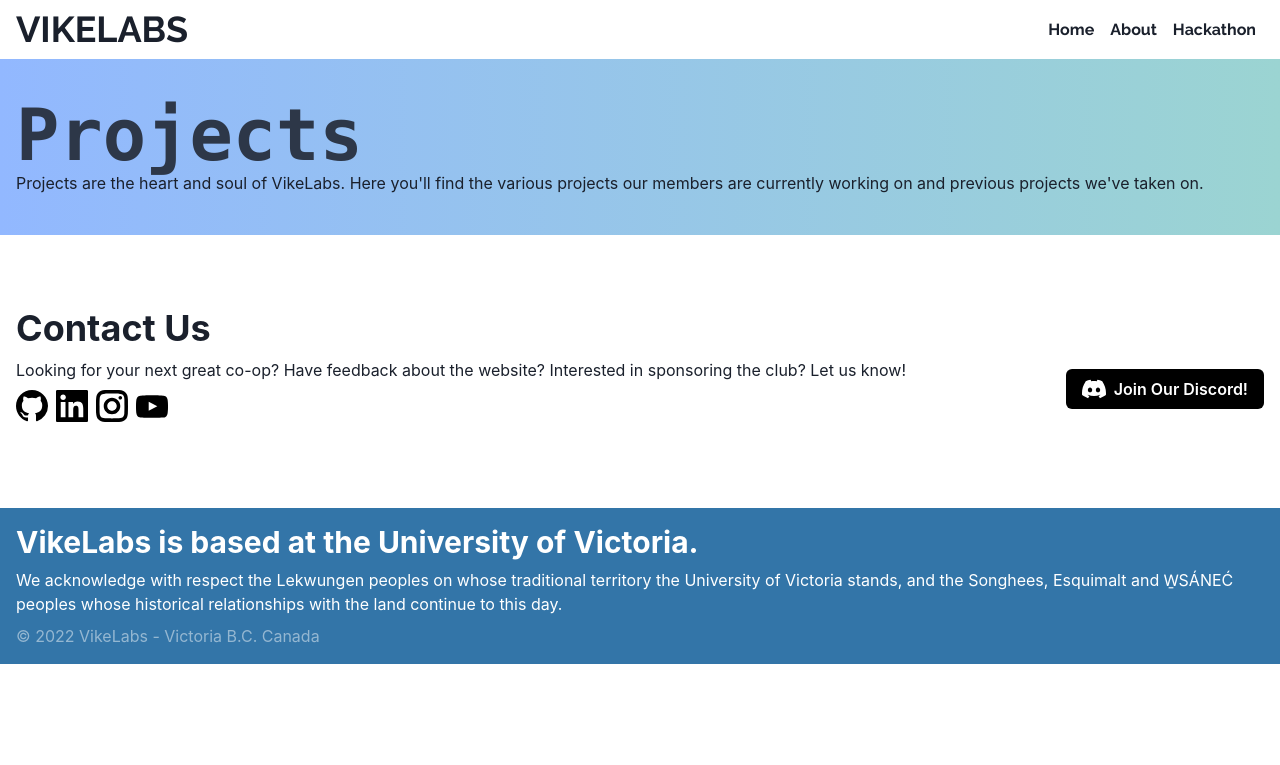
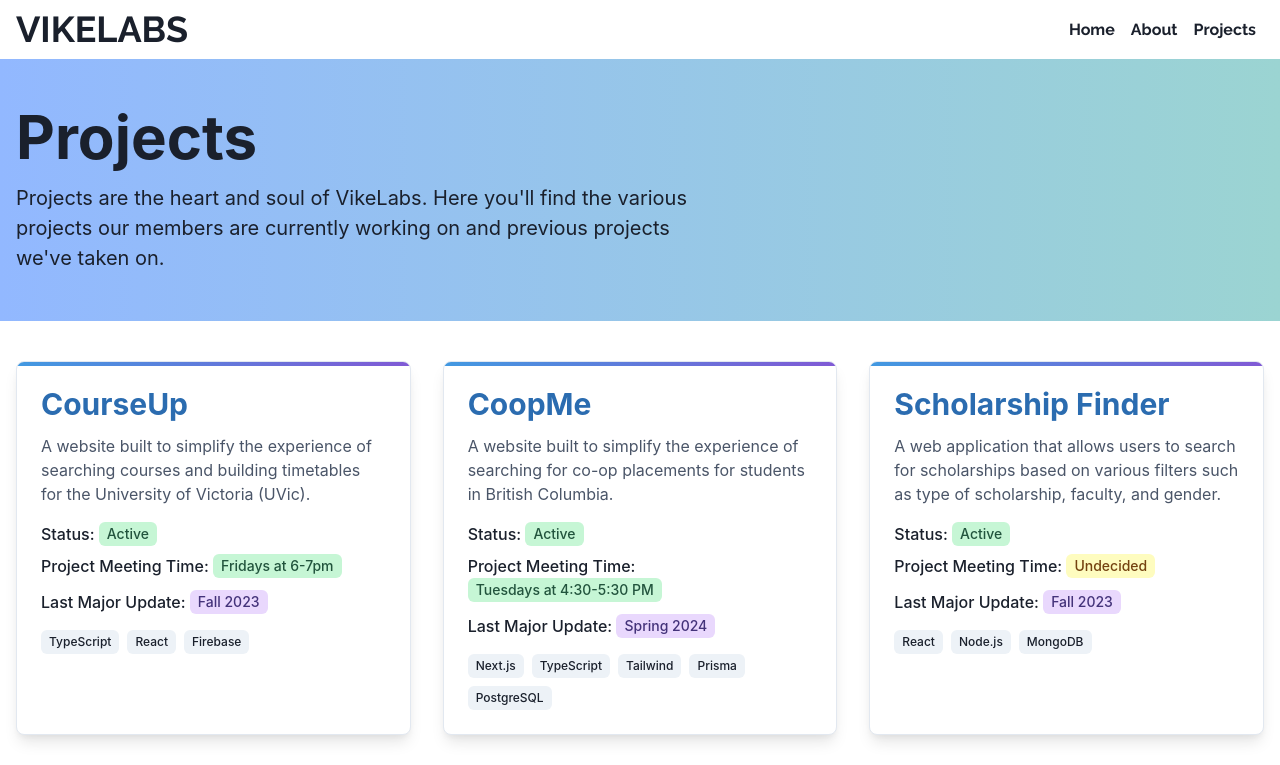
Before and after one commit to VikeLabs/vikelabs.ca, a Next.js app: page /projects in a window 1280 px wide. Shown: the top 765 px of the page. Built offline with nearby package versions, Linux system fonts and the light colour scheme.

Commit message:
updated projects section

```diff
--- a/components/header.tsx
+++ b/components/header.tsx
@@ -20,22 +20,22 @@ const menuItems: MenuItem[] = [
     title: "About",
     to: "/about",
   },
-  {
-    title: "Hackathon",
-    to: "/hackathon",
-  },
-  //{
-  //  title: "Kick Off 2024",
-  //  to: "/kickoff",
-  //},
+  // {
+  //   title: "Hackathon",
+  //   to: "/hackathon",
+  // },
+  // {
+  //   title: "Kick Off 2024",
+  //   to: "/kickoff",
+  // },
   // {
   //   title: "Blog",
   //   to: "/blog",
   // },
-  // {
-  //   title: "Projects",
-  //   to: "/projects",
-  // },
+  {
+    title: "Projects",
+    to: "/projects",
+  },
 ];
 
 const Logo = () => (
--- a/pages/about.tsx
+++ b/pages/about.tsx
@@ -45,7 +45,7 @@ export const About: NextPage = () => {
               display={["none", "none", "flex"]}
             >
               <Image
-                alt="three VikeLabs members"
+                alt="Three VikeLabs members"
                 placeholder="blur"
                 height={450}
                 width={600}
--- a/pages/projects.tsx
+++ b/pages/projects.tsx
@@ -1,43 +1,184 @@
-import { Box, Container, Flex, Heading, Text } from "@chakra-ui/layout";
+import { Box, Container, Flex, Heading, Text, Link, SimpleGrid, VStack, Tag, HStack } from "@chakra-ui/react"
+import { Contact } from "../components/contact"
+import { BaseLayout } from "../layouts/base"
+import { Metadata } from "../components/metadata"
 
-import { Contact } from "../components/contact";
-import { BaseLayout } from "../layouts/base";
-import { Metadata } from "../components/metadata";
+const getStatusColor = (status) => {
+  switch (status) {
+    case "Active":
+      return "green";
+    case "Development":
+      return "blue";
+    case "Staged":
+      return "purple";
+    case "In Progress":
+      return "orange";
+    default:
+      return "gray";
+  }
+};
 
-const ProjectsPage = ({ data }) => {
-  const projects = [];
+const projects = [
+  {
+    id: 1,
+    fields: { slug: "/courseup" },
+    frontmatter: {
+      title: "CourseUp",
+      description: "A website built to simplify the experience of searching courses and building timetables for the University of Victoria (UVic).",
+      status: "Active",
+      tech: ["TypeScript", "React", "Firebase"],
+      meetingTime: "Fridays at 6-7pm",
+      lastUpdate: "Fall 2023",
+      term: "Fall 2023"
+    }
+  },
+  {
+    id: 2,
+    fields: { slug: "/coopme" },
+    frontmatter: {
+      title: "CoopMe",
+      description: "A website built to simplify the experience of searching for co-op placements for students in British Columbia.",
+      status: "Active",
+      tech: ["Next.js", "TypeScript", "Tailwind", "Prisma", "PostgreSQL"],
+      meetingTime: "Tuesdays at 4:30-5:30 PM",
+      lastUpdate: "Spring 2024",
+      term: "Spring 2024"
+    }
+  },
+  {
+    id: 3,
+    fields: { slug: "/scholarship-finder" },
+    frontmatter: {
+      title: "Scholarship Finder",
+      description: "A web application that allows users to search for scholarships based on various filters such as type of scholarship, faculty, and gender.",
+      status: "Active",
+      tech: ["React", "Node.js", "MongoDB"],
+      meetingTime: "Undecided",
+      lastUpdate: "Fall 2023",
+      term: "Fall 2023"
+    }
+  },
+  {
+    id: 4,
+    fields: { slug: "/lockers" },
+    frontmatter: {
+      title: "Lockers",
+      description: "A website for registration and management of lockers, designed with mobile-first functionality.",
+      status: "Staging",
+      tech: ["Svelte", "TypeScript", "PostgreSQL", "Docker"],
+      meetingTime: "Undecided",
+      lastUpdate: "Spring 2024",
+      term: "Spring 2024"
+    }
+  },
+  {
+    id: 5,
+    fields: { slug: "/uvic-course-scraper" },
+    frontmatter: {
+      title: "UVic Course Scraper",
+      description: "A Node.js library that parses information from UVic course calendars and schedules, using Cheerio for HTML parsing.",
+      status: "Active",
+      tech: ["Node.js", "Cheerio", "TypeScript"],
+      meetingTime: "Undecided",
+      lastUpdate: "Fall 2023",
+      term: "Fall 2023"
+    }
+  },
+  {
+    id: 6,
+    fields: { slug: "/vikeeats" },
+    frontmatter: {
+      title: "VikeEats",
+      description: "A map web application for tracking food establishments on campus, showing food offerings and dietary warnings.",
+      status: "Active",
+      tech: ["React", "Flask", "SQLite", "Beautiful Soup"],
+      meetingTime: "Undecided",
+      lastUpdate: "Summer 2024",
+      term: "Summer 2024"
+    }
+  }
+];
+
+export default function Component() {
   return (
     <BaseLayout>
-      <Metadata title="Projects" />
-      <Box py="10" bgGradient="linear(to-l, #9bd4d2, #92b8ff)">
+      <Box py="12" bgGradient="linear(to-l, #9bd4d2, #92b8ff)">
         <Container maxW="container.xl">
-          <Flex align="center" color="gray.700">
-            <Heading as="h1" size="4xl" fontFamily="Consolas">
+          <Flex direction="column" align="flex-start" color="gray.800">
+            <Heading as="h1" size="3xl" mb={4} fontWeight="bold">
               Projects
             </Heading>
-          </Flex>
-          <Text>
+            <Text fontSize="xl" maxW="2xl">
               Projects are the heart and soul of VikeLabs. Here you'll find the
               various projects our members are currently working on and previous
               projects we've taken on.
             </Text>
+          </Flex>
         </Container>
       </Box>
+      <Box minHeight="100vh">
+        <Metadata title="Projects" />
         <Box py="10">
           <Container maxW="container.xl">
+            <SimpleGrid columns={{ base: 1, md: 2, lg: 3 }} spacing={8}>
               {projects.map((p) => (
-            <Box as="section" my="8">
-              {/* <Link as={GLink} to={`/projects${p.fields.slug}`} fontSize="4xl">
-                {p.frontmatter?.title || ""}
-              </Link> */}
-              {/* <Text>{p.frontmatter?.description || ""}</Text> */}
+                <Box
+                  key={p.id}
+                  as="section"
+                  borderWidth={1}
+                  borderRadius="lg"
+                  p={6}
+                  boxShadow="lg"
+                  bg="white"
+                  transition="all 0.3s"
+                  _hover={{ transform: 'translateY(-4px)', boxShadow: 'xl' }}
+                  position="relative"
+                  overflow="hidden"
+                >
+                  <Box
+                    position="absolute"
+                    top={0}
+                    left={0}
+                    right={0}
+                    height="4px"
+                    bgGradient="linear(to-r, blue.400, purple.500)"
+                  />
+                  <Heading as="h2" size="lg" mb={3}>
+                    <Link href={`/projects${p.fields.slug}`} color="blue.600" _hover={{ color: 'blue.800', textDecoration: "underline" }}>
+                      {p.frontmatter.title}
+                    </Link>
+                  </Heading>
+                  <Text fontSize="md" mb={4} color="gray.600">{p.frontmatter.description}</Text>
+                  <Text fontWeight="medium" mb={2}>
+                    Status: <Tag colorScheme={getStatusColor(p.frontmatter.status)}>{p.frontmatter.status}</Tag>
+                  </Text>
+                  <Text fontWeight="medium" mb={3}>
+                    Project Meeting Time:{' '}
+                    {p.frontmatter.meetingTime === 'Undecided' ? (
+                      <Tag colorScheme="yellow">Undecided</Tag>
+                    ) : (
+                      <Tag colorScheme="green">{p.frontmatter.meetingTime}</Tag>
+                    )}
+                  </Text>
+                  <Text fontWeight="medium" mb={3}>
+                    Last Major Update: <Tag colorScheme="purple">{p.frontmatter.lastUpdate}</Tag>
+                  </Text>
+                  <Flex wrap="wrap" gap={2} mt={4}>
+                    {p.frontmatter.tech.map((tech) => (
+                      <Tag key={`${p.id}-${tech}`} colorScheme="gray" fontSize="xs" fontWeight="medium">
+                        {tech}
+                      </Tag>
+                    ))}
+                  </Flex>
                 </Box>
               ))}
+            </SimpleGrid>
+            <Box mt={16}>
               <Contact />
+            </Box>
           </Container>
         </Box>
+      </Box>
     </BaseLayout>
-  );
-};
-
-export default ProjectsPage;
+  )
+}
```
Also changed, not shown: 1 other file (tests, documents, lock files or other folders). Lines whose indentation alone changed are shown as unchanged.
